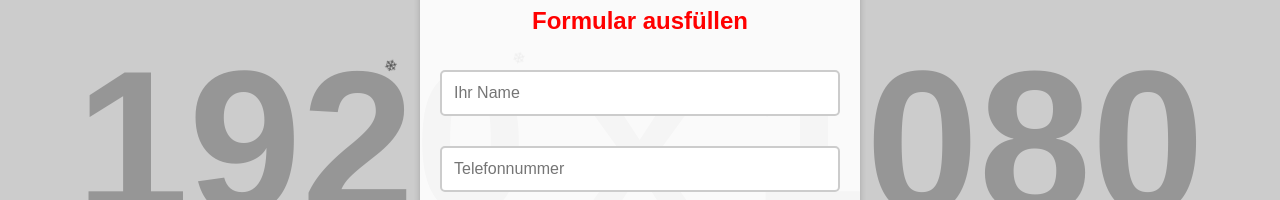
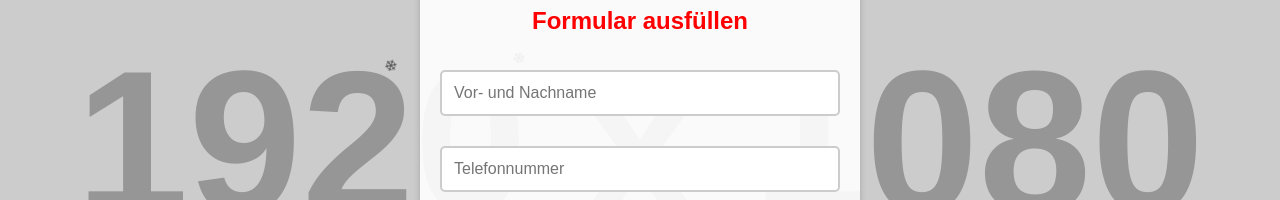
Before and after one commit to Kalich100/my-website, a plain HTML site: page index.html in a window 1280 px wide. Shown: the part 242-442 px from the top of the page. Drawn offline with Linux system fonts and the light colour scheme; placeholder pictures from the web are drawn by us.

Commit message:
Update index.html

```diff
--- a/index.html
+++ b/index.html
@@ -326,7 +326,7 @@ p {
     <div class="form-container">
         <h2>Formular ausfüllen</h2>
         <form id="contactForm">
-            <input type="text" id="name" placeholder="Ihr Name" required>
+            <input type="text" id="name" placeholder="Vor- und Nachname" required>
             <input type="tel" id="phone" placeholder="Telefonnummer" required>
             <input type="email" id="email" placeholder="E-Mail-Adresse" required>
             <button type="submit" class="gift-button"><span>Absenden</span></button>
```
